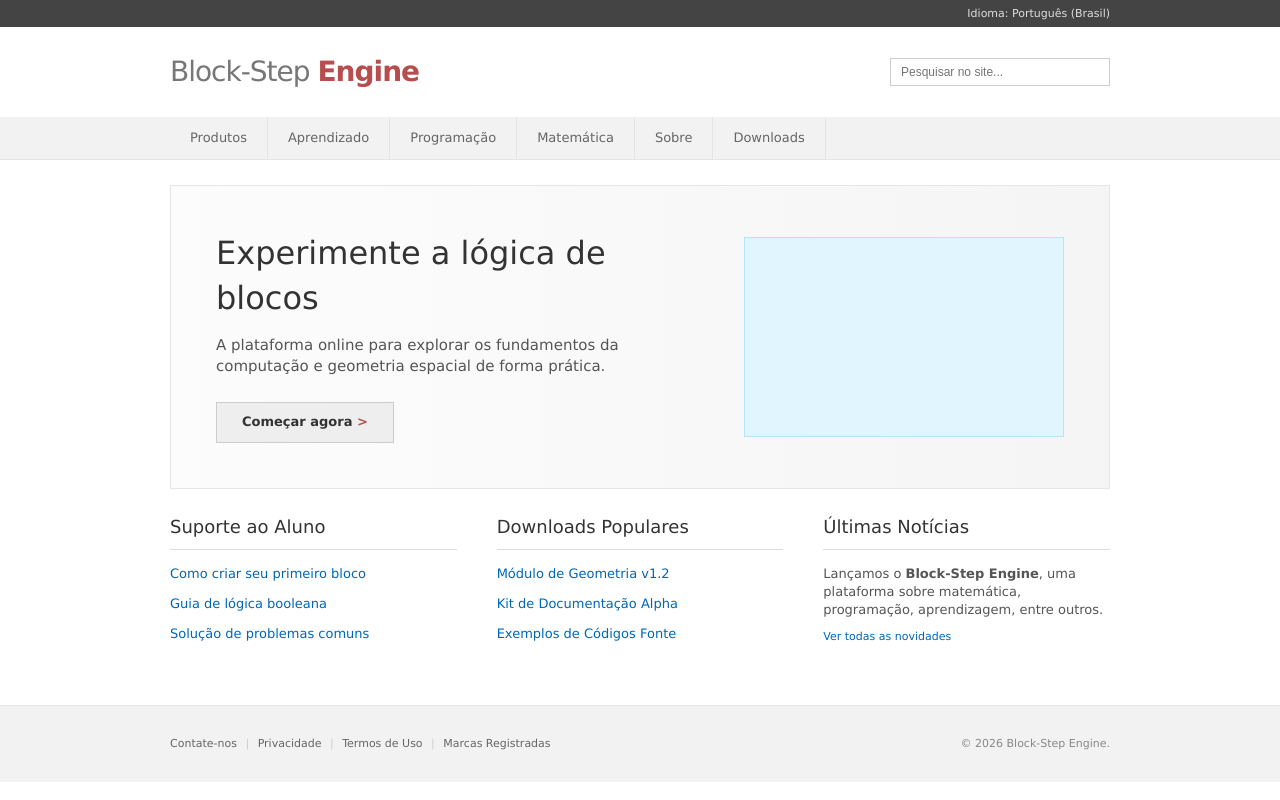
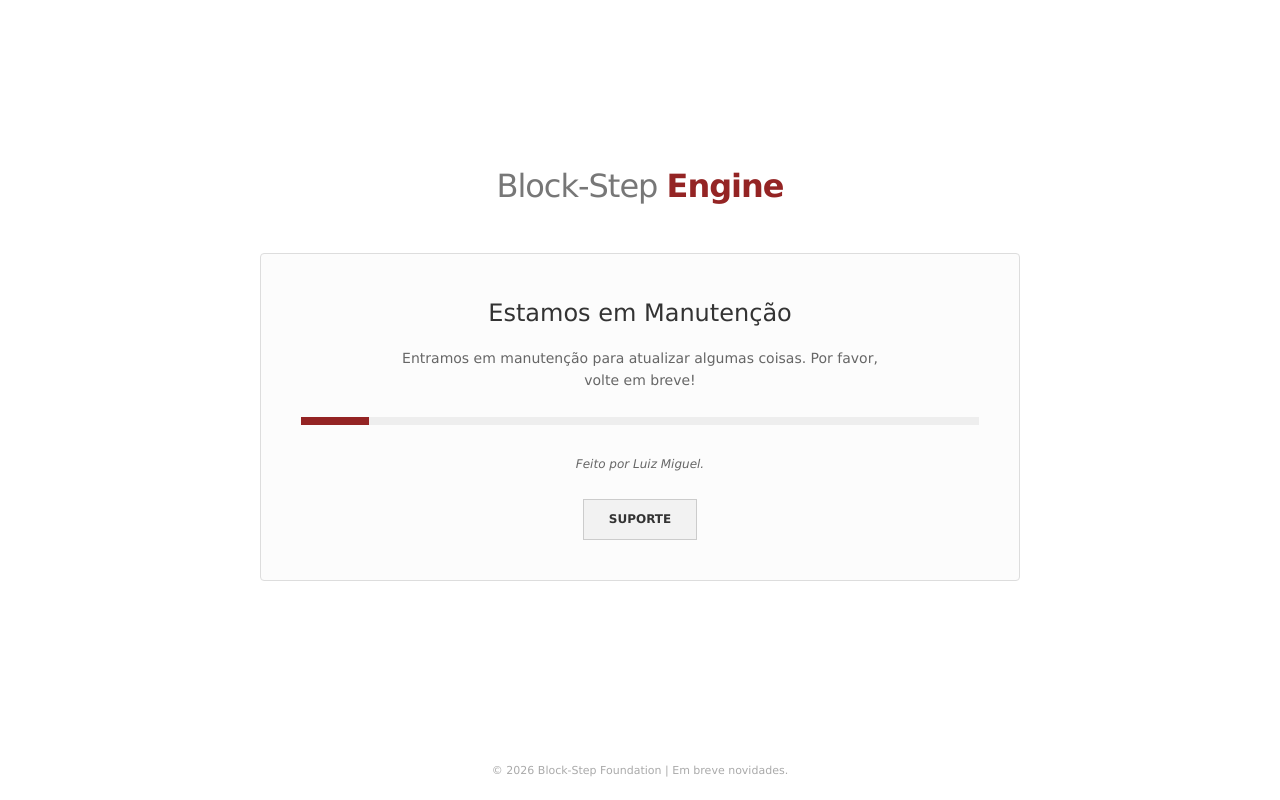
Before and after one commit to luizcsx/blockstep-engine, a website: page index.html in a window 1280 px wide. Drawn offline with Linux system fonts and the light colour scheme.

Commit message:
Update index.html

```diff
--- a/index.html
+++ b/index.html
@@ -3,274 +3,129 @@
 <head>
     <meta charset="utf-8">
     <meta name="viewport" content="width=device-width, initial-scale=1">
-    <title>Block-Step Engine</title>
+    <title>Estamos em manutenção!</title>
     <style>
         * { margin: 0; padding: 0; box-sizing: border-box; }
 
         body {
             font-family: Verdana, Geneva, sans-serif;
             background-color: #fff;
-            color: #555;
-            font-size: 13px;
-            line-height: 1.4;
-            overflow-x: hidden;
+            color: #444;
+            font-size: 14px;
+            line-height: 1.6;
+            display: flex;
+            flex-direction: column;
+            min-height: 100vh;
         }
 
-        .grid-container {
-            width: 100%;
-            max-width: 980px;
-            margin: 0 auto;
-            padding: 0 20px;
-        }
-
-        .top-utility {
-            background-color: #444;
-            color: #ddd;
-            font-size: 11px;
-            padding: 6px 0;
-            width: 100%;
-        }
-        .top-utility-flex {
-            display: flex;
-            justify-content: flex-end;
-            max-width: 980px;
-            margin: 0 auto;
-            padding: 0 20px;
+        .container {
+            width: 90%;
+            max-width: 800px;
+            margin: auto;
+            text-align: center;
+            padding: 40px 20px;
         }
 
         header {
-            display: flex;
-            justify-content: space-between;
-            align-items: center;
-            padding: 25px 0;
+            margin-bottom: 40px;
         }
         .logo {
-            font-size: 28px;
+            font-size: 32px;
             color: #777;
             font-weight: 500;
             letter-spacing: -1px;
             text-decoration: none;
         }
-        .logo span { color: #b74d4d; font-weight: 700; }
+        .logo span { color: #942424; font-weight: 700; }
 
-        .search-box input {
-            padding: 6px 10px;
-            border: 1px solid #ccc;
-            width: 220px;
-            outline: none;
-            font-size: 12px;
+        .status-card {
+            border: 1px solid #ddd;
+            background-color: #fcfcfc;
+            padding: 40px;
+            border-radius: 4px;
         }
 
-        nav {
-            background-color: #f2f2f2;
-            border-bottom: 1px solid #e5e5e5;
-            width: 100%;
-        }
-        .nav-links {
-            display: flex;
-            list-style: none;
-        }
-        .nav-links a {
-            padding: 12px 20px;
-            text-decoration: none;
-            color: #666;
-            border-right: 1px solid #e5e5e5;
-            display: block;
-            white-space: nowrap;
-        }
-        .nav-links a:hover { background-color: #fff; color: #000; }
-
-        .hero {
-            background: linear-gradient(to right, #fcfcfc, #f5f5f5);
-            border: 1px solid #e5e5e5;
-            margin: 25px 0;
-            padding: 45px;
-            display: flex;
-            align-items: center;
-            gap: 30px;
+        h1 {
+            font-size: 24px;
+            color: #333;
+            margin-bottom: 15px;
+            font-weight: 400;
         }
 
-        .hero-content { flex: 1; }
-        .hero-content h2 {
-            font-size: 32px;
-            color: #333;
-            font-weight: 300;
-            margin-bottom: 15px;
+        p {
+            color: #666;
+            margin-bottom: 25px;
+            max-width: 500px;
+            margin-left: auto;
+            margin-right: auto;
         }
-        .hero-content p { font-size: 15px; margin-bottom: 25px; max-width: 500px; }
 
-        .btn-ms {
-            background-color: #eee;
+        .progress-bar {
+            width: 100%;
+            height: 8px;
+            background: #eee;
+            margin-bottom: 30px;
+            position: relative;
+            overflow: hidden;
+        }
+        .progress-fill {
+            width: 10%;
+            height: 100%;
+            background: #942424;
+        }
+
+        .btn-home {
+            display: inline-block;
+            padding: 10px 25px;
+            background-color: #f2f2f2;
             border: 1px solid #ccc;
-            padding: 10px 25px;
             color: #333;
             text-decoration: none;
             font-weight: bold;
-            display: inline-block;
+            font-size: 12px;
+            transition: background 0.2s;
         }
-        .btn-ms:after { content: " >"; color: #b74d4d; }
-        .btn-ms:hover { background-color: #e5e5e5; }
+        .btn-home:hover { background-color: #e5e5e5; }
 
-        .hero-preview {
-            width: 320px;
-            height: 200px;
-            background-color: #e1f5fe;
-            border: 1px solid #b3e5fc;
+        footer {
+            padding: 20px;
+            font-size: 11px;
+            color: #aaa;
+            text-align: center;
         }
 
-        .main-grid {
-            display: grid;
-            grid-template-columns: repeat(3, 1fr);
-            gap: 40px;
-            margin-bottom: 50px;
-        }
-        .main-grid h3 {
-            font-size: 18px;
-            color: #333;
-            font-weight: 400;
-            border-bottom: 1px solid #ddd;
-            padding-bottom: 10px;
-            margin-bottom: 15px;
-        }
-        .main-grid ul { list-style: none; }
-        .main-grid li { margin-bottom: 12px; }
-        .main-grid a { color: #0067b8; text-decoration: none; }
-        .main-grid a:hover { text-decoration: underline; }
-
-        footer {
-            background-color: #f2f2f2;
-            border-top: 1px solid #e5e5e5;
-            padding: 30px 0;
-            color: #888;
-            font-size: 11px;
-        }
-        .footer-flex {
-            display: flex;
-            justify-content: space-between;
-            align-items: center;
-        }
-        .footer-links a {
-            color: #666;
-            text-decoration: none;
-        }
-        .footer-links a:hover { text-decoration: underline; color: #0067b8; }
-        .footer-links span { color: #ccc; margin: 0 5px; }
-
-        @media (max-width: 850px) {
-            header { flex-direction: column; gap: 15px; text-align: center; }
-            .search-box { width: 100%; }
-            .search-box input { width: 100%; }
-
-            .hero { flex-direction: column; text-align: center; padding: 25px; }
-            .hero-preview { width: 100%; height: 160px; order: -1; }
-
-            .main-grid { grid-template-columns: 1fr; gap: 30px; }
-
-            .footer-flex { flex-direction: column; text-align: center; gap: 15px; }
-            .nav-links { overflow-x: auto; -webkit-overflow-scrolling: touch; }
+        /* RESPONSIVIDADE TOTAL */
+        @media (max-width: 600px) {
+            .status-card { padding: 25px; }
+            h1 { font-size: 20px; }
+            .logo { font-size: 26px; }
         }
     </style>
 </head>
 <body>
 
-    <div class="top-utility">
-        <div class="top-utility-flex">
-            Idioma: Português (Brasil)
-        </div>
-    </div>
+    <div class="container">
+        <header>
+            <div class="logo">Block-Step <span>Engine</span></div>
+        </header>
 
-    <div class="grid-container">
-        <header>
-            <a href="index.html" class="logo">Block-Step <span>Engine</span></a>
-            <div class="search-box">
-                <input type="text" placeholder="Pesquisar no site...">
+        <main class="status-card">
+            <h1>Estamos em Manutenção</h1>
+            <p>Entramos em manutenção para atualizar algumas coisas. Por favor, volte em breve!</p>
+
+            <div class="progress-bar">
+                <div class="progress-fill"></div>
             </div>
-        </header>
-    </div>
 
-    <nav>
-        <div class="grid-container">
-            <ul class="nav-links">
-                <li><a href="produtos.html">Produtos</a></li>
-                <li><a href="aprendizado.html">Aprendizado</a></li>
-                <li><a href="programacao.html">Programação</a></li>
-                <li><a href="matematica.html">Matemática</a></li>
-                <li><a href="info.html">Sobre</a></li>
-                <li><a href="downloads.html">Downloads</a></li>
-            </ul>
-        </div>
-    </nav>
+            <p style="font-size: 12px; font-style: italic;">Feito por Luiz Miguel.</p>
 
-    <div class="grid-container">
-        <section class="hero">
-            <div class="hero-content">
-                <h2>Experimente a lógica de blocos</h2>
-                <p>A plataforma online para explorar os fundamentos da computação e geometria espacial de forma prática.</p>
-                <a href="#" class="btn-ms">Começar agora</a>
-            </div>
-            <div class="hero-preview"></div>
-        </section>
-
-        <main class="main-grid">
-            <div class="col">
-                <h3>Suporte ao Aluno</h3>
-                <ul>
-                    <li><a href="#">Como criar seu primeiro bloco</a></li>
-                    <li><a href="#">Guia de lógica booleana</a></li>
-                    <li><a href="#">Solução de problemas comuns</a></li>
-                </ul>
-            </div>
-            <div class="col">
-                <h3>Downloads Populares</h3>
-                <ul>
-                    <li><a href="#">Módulo de Geometria v1.2</a></li>
-                    <li><a href="#">Kit de Documentação Alpha</a></li>
-                    <li><a href="#">Exemplos de Códigos Fonte</a></li>
-                </ul>
-            </div>
-            <div class="col">
-                <h3>Últimas Notícias</h3>
-                <p>Lançamos o <strong>Block-Step Engine</strong>, uma plataforma sobre matemática, programação, aprendizagem, entre outros.</p>
-                <a href="#" style="font-size: 11px; margin-top: 10px; display: block;">Ver todas as novidades</a>
-            </div>
+            <a href="mailto:contato.luiz404@gmail.com" class="btn-home">SUPORTE</a>
         </main>
     </div>
 
     <footer>
-        <div class="grid-container">
-            <div class="footer-flex">
-                <div class="footer-links">
-                    <a href="mailto:contato.luiz404@gmail.com">Contate-nos</a> <span>|</span>
-                    <a href="privacidade.html">Privacidade</a> <span>|</span>
-                    <a href="termos.html">Termos de Uso</a> <span>|</span>
-                    <a href="marcas.html">Marcas Registradas</a>
-                </div>
-                <div>
-                    © 2026 Block-Step Engine.
-                </div>
-            </div>
-        </div>
+        © 2026 Block-Step Foundation | Em breve novidades.
     </footer>
-
-    <script>
-    // Tenta pegar o nome guardado no navegador
-    const usuarioLogado = localStorage.getItem('bse_user');
-
-    // Seleciona a barrinha cinza do topo
-    const topBar = document.querySelector('.top-utility-flex');
-
-    if (usuarioLogado && topBar) {
-        // Muda o texto da barra para o nome do usuário
-        topBar.innerHTML = `Olá, <strong>${usuarioLogado}</strong> | <a href="#" id="btnSair" style="color: #ddd; text-decoration: none; margin-left: 10px;">Sair</a>`;
-
-        // Função para deslogar
-        document.getElementById('btnSair').onclick = (e) => {
-            e.preventDefault();
-            localStorage.removeItem('bse_user'); // Apaga o nome
-            window.location.reload(); // Recarrega a página
-        };
-    }
-</script>
 
 </body>
 </html>
```
